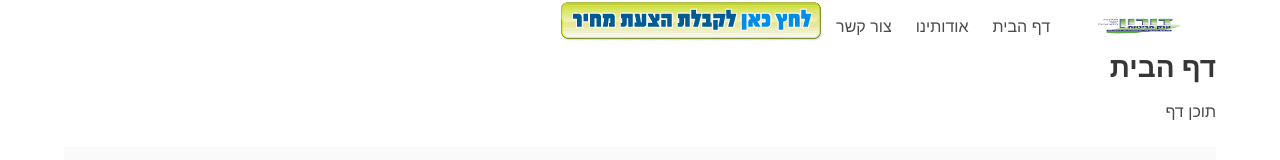
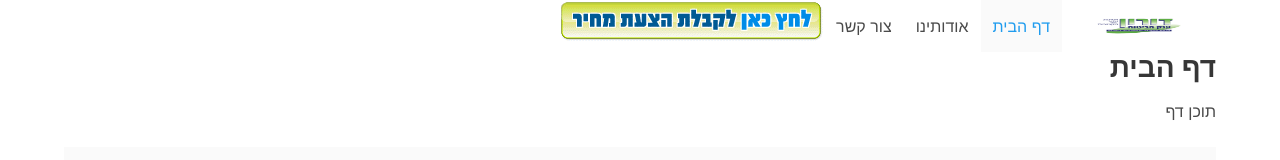
Before and after one commit to AlonDoron/DoronFE, a React (Create React App) app in the folder doronfe/: page / in a window 1280 px wide. Shown: the top 160 px of the page. Built offline with nearby package versions, Linux system fonts and the light colour scheme.

Commit message:
Added some header styles on hover

```diff
--- a/doronfe/src/components/Layout/Header.js
+++ b/doronfe/src/components/Layout/Header.js
@@ -12,6 +12,11 @@ function Header() {
       setBurgerStyle("");
     }
   }
+
+  const activeStyle = {
+    color: "#209cee",
+    backgroundColor: "#fafafa"
+  };
 
   return (
     <header>
@@ -45,6 +50,7 @@ function Header() {
               className="navbar-item"
               to="/"
               onClick={handleClickOnBurger}
+              activeStyle={activeStyle}
               exact
             >
               דף הבית
@@ -53,6 +59,7 @@ function Header() {
               className="navbar-item"
               to="/about"
               onClick={handleClickOnBurger}
+              activeStyle={activeStyle}
             >
               אודותינו
             </NavLink>
@@ -60,6 +67,7 @@ function Header() {
               className="navbar-item"
               to="/contactus"
               onClick={handleClickOnBurger}
+              activeStyle={activeStyle}
             >
               צור קשר
             </NavLink>
```
